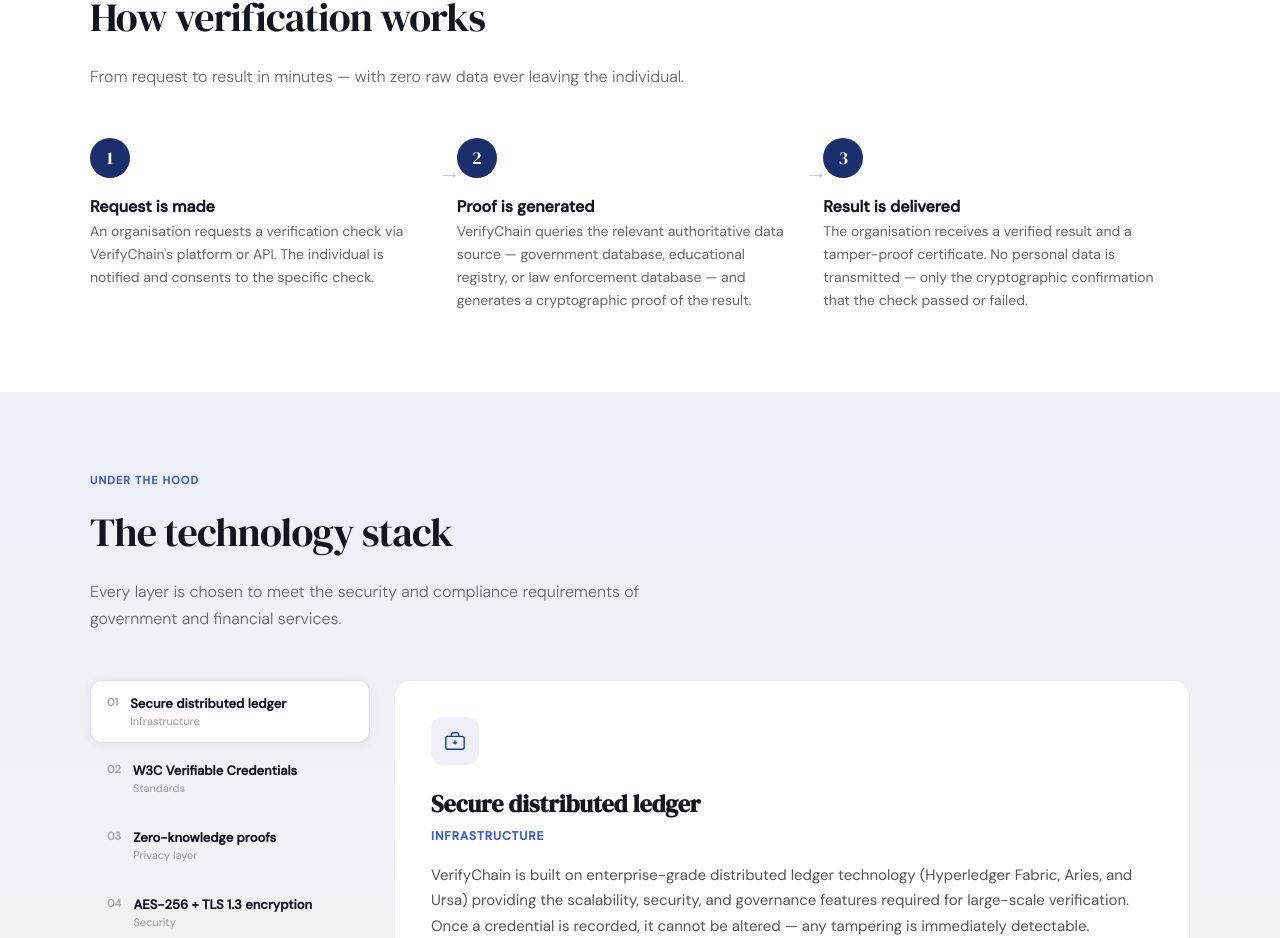
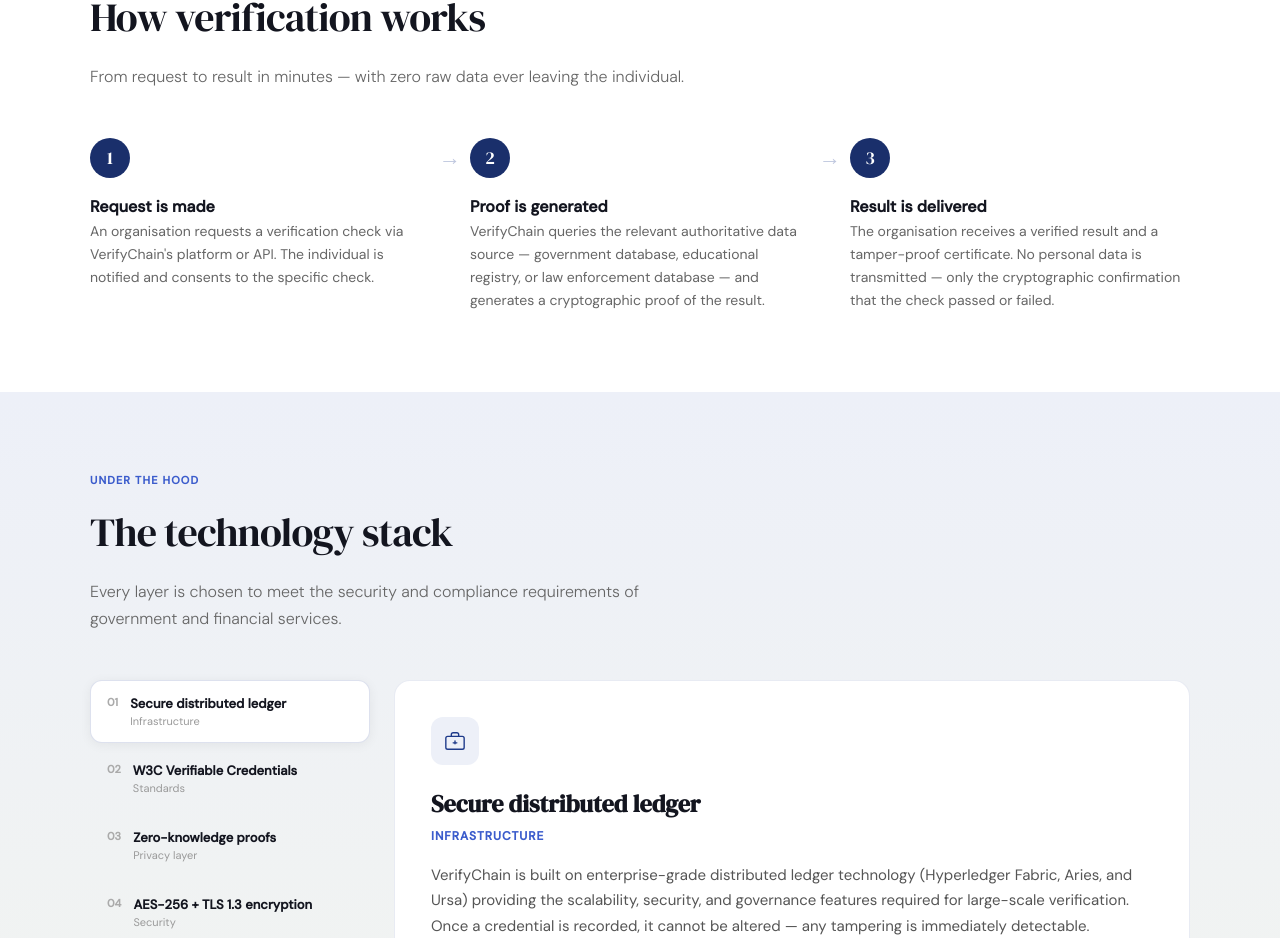
Before and after one commit to sabrinatand/verifychain, a React (Vite) app: page /technology in a window 1280 px wide. Shown: the part 809-1747 px from the top of the page. Built offline with nearby package versions, Linux system fonts and the light colour scheme.

Commit message:
Modified Technology Page layout to remove 2 products

```diff
--- a/src/pages/TechnologyPage.css
+++ b/src/pages/TechnologyPage.css
@@ -73,12 +73,19 @@
 
 /* ── How it works ── */
 .tech-steps {
-  display: flex; align-items: flex-start; gap: 0;
+  display: grid;
+  grid-template-columns: 1fr auto 1fr auto 1fr;
+  align-items: start;
   position: relative;
 }
 .tech-step {
-  flex: 1; display: flex; flex-direction: column; gap: 12px;
-  position: relative; padding: 0 32px 0 0;
+  display: flex; flex-direction: column; gap: 12px;
+  position: relative;
+}
+.tech-step-arrow {
+  display: flex; align-items: center; justify-content: center;
+  width: 40px; height: 40px; /* matches .tech-step-num height so it sits on the same row */
+  font-size: 22px; color: #c0c8df;
 }
 .tech-step-num {
   width: 40px; height: 40px; border-radius: 50%;
@@ -93,10 +100,8 @@
 .tech-step-desc {
   font-family: 'DM Sans', sans-serif; font-size: 14px; color: #666; line-height: 1.65;
 }
-.tech-step-arrow {
-  position: absolute; top: 16px; right: -4px;
-  font-size: 22px; color: #c0c8df;
-}
+
+
 
 /* ── Stack interactive ── */
 .tech-stack-layout { display: grid; grid-template-columns: 280px 1fr; gap: 24px; }
@@ -164,7 +169,7 @@
 @media (max-width: 900px) {
   .tech-stack-layout { grid-template-columns: 1fr; }
   .tech-compliance-grid { grid-template-columns: 1fr 1fr; }
-  .tech-steps { flex-direction: column; gap: 32px; }
+  .tech-steps { grid-template-columns: 1fr; gap: 32px; }
   .tech-step-arrow { display: none; }
 }
 @media (max-width: 600px) {
--- a/src/pages/TechnologyPage.jsx
+++ b/src/pages/TechnologyPage.jsx
@@ -1,4 +1,4 @@
-import { useState } from "react";
+import { useState, Fragment } from "react";
 import { Link } from "react-router-dom";
 import "./TechnologyPage.css";
 
@@ -127,14 +127,16 @@
 { n: "2", title: "Proof is generated", desc: "VerifyChain queries the relevant authoritative data source — government database, educational registry, or law enforcement database — and generates a cryptographic proof of the result." },
 { n: "3", title: "Result is delivered", desc: "The organisation receives a verified result and a tamper-proof certificate. No personal data is transmitted — only the cryptographic confirmation that the check passed or failed." },
   ].map((s, i) => (
-              <div key={i} className="tech-step">
+    <Fragment key={i}>
+      <div className="tech-step">
         <div className="tech-step-num">{s.n}</div>
         <div>
           <h3 className="tech-step-title">{s.title}</h3>
           <p className="tech-step-desc">{s.desc}</p>
         </div>
+      </div>
       {i < 2 && <div className="tech-step-arrow">→</div>}
-              </div>
+    </Fragment>
   ))}
 </div>
         </div>
```
Lines whose indentation alone changed are shown as unchanged.
